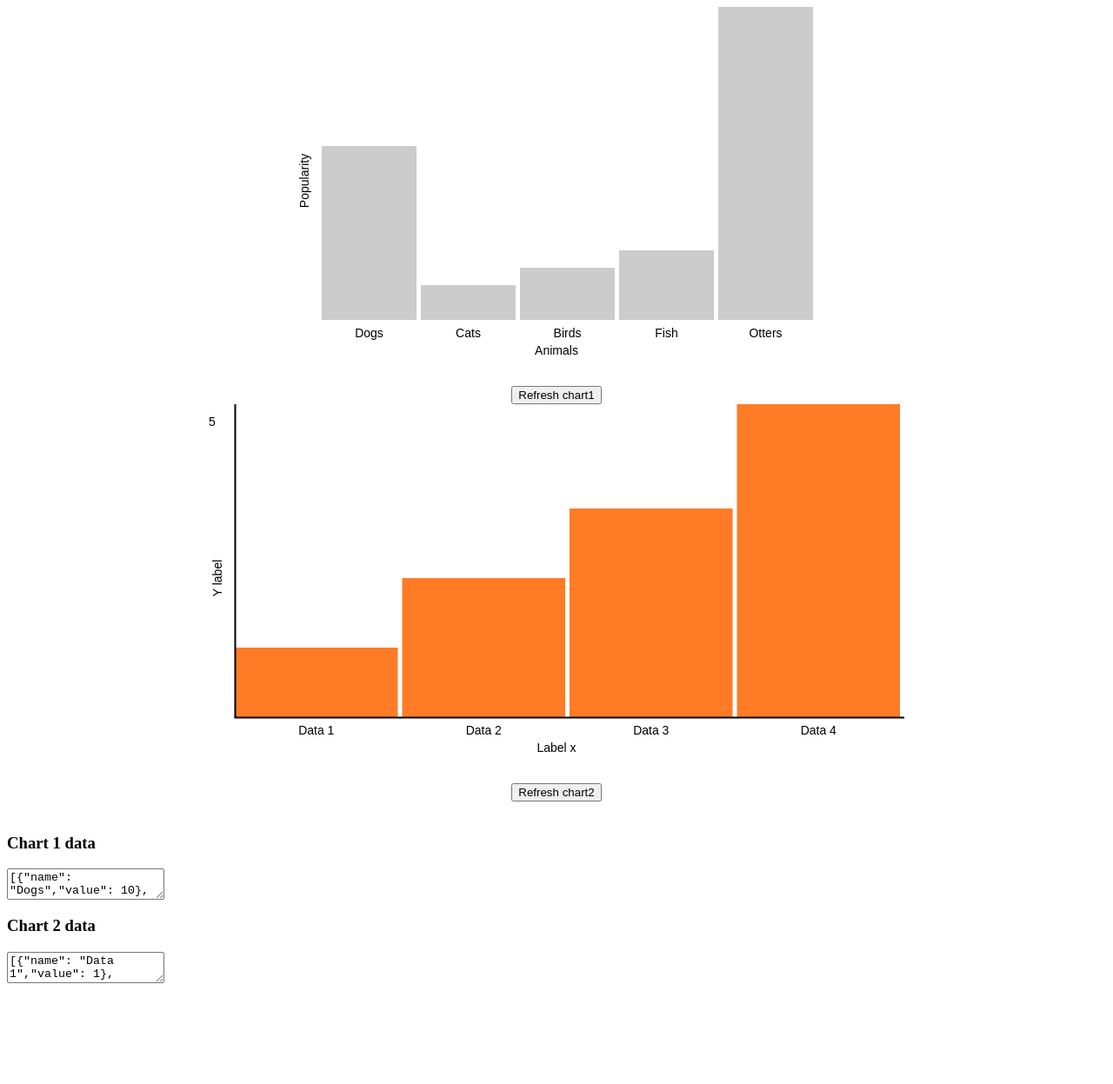
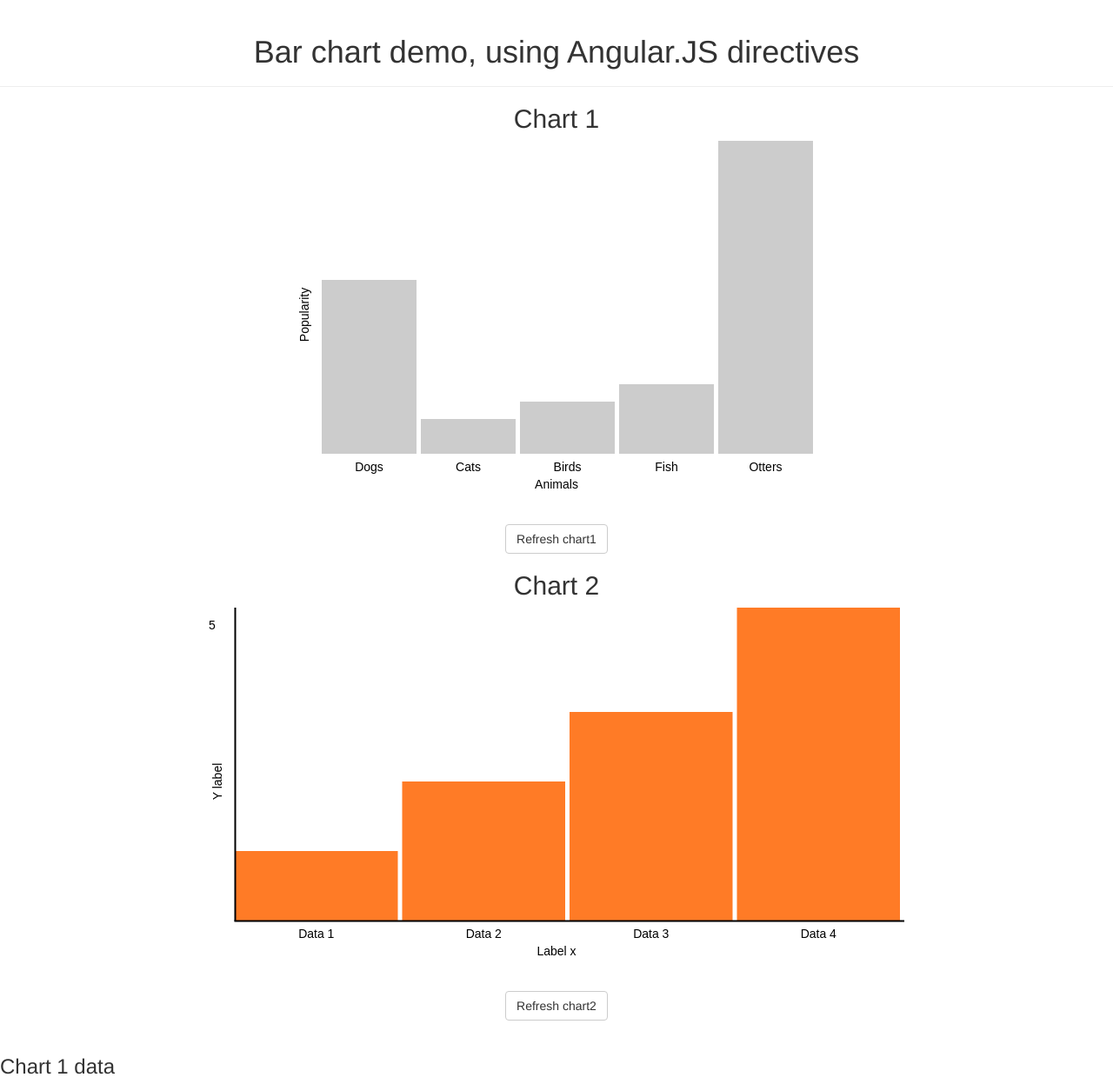
Before and after one commit to edsalter/chartDemo, a website: page index.html in a window 1280 px wide. Shown: the top 1247 px of the page at 87% size. Before the commit the page ends 1139 px from the top, so only its background shows below. Drawn offline with nearby package versions, Linux system fonts and the light colour scheme.

Commit message:
add bootstrap and styling

```diff
--- a/bower.json
+++ b/bower.json
@@ -16,10 +16,10 @@
   "dependencies": {
     "raphael": "^2.1.4",
     "angular": "~1.5",
-    "underscore" :"~1.8.3"
+    "underscore" :"~1.8.3",
+    "bootstrap": "~3.3.6"
   },
   "description": "",
   "moduleType": [],
-  "license": "MIT",
   "private": true
 }
--- a/index.html
+++ b/index.html
@@ -7,22 +7,30 @@
                 display: block;
             }
         </style>
+
+        <link rel="stylesheet" href="bower_components/bootstrap/dist/css/bootstrap.css" />
+
     </head>
 
     <body ng-app="chartDemoRaphael" ng-controller="appController">
+        <div class="page-header">
+            <h1 class="text-center">Bar chart demo, using Angular.JS directives</h1>
+        </div>
 
+        <h2 class="text-center">Chart 1</h2>
         <bar-chart class="chart" user-data="userData" id="chart1" label-y="Popularity" label-x="Animals" bar-color="#ccc"></bar-chart>
 
+        <h2 class="text-center">Chart 2</h2>
         <bar-chart class="chart" user-data="userData2" id="chart2" width="800" height="400" label-y="Y label" label-x="Label x" show-axis-values="true"></bar-chart>
 
         <br />
 
         <h3>Chart 1 data</h3>
-        <textarea ng-model="userData"></textarea>
+        <textarea class="form-control" rows="5" ng-model="userData"></textarea>
         <br />
 
         <h3>Chart 2 data</h3>
-        <textarea ng-model="userData2"></textarea>
+        <textarea class="form-control" rows="5" ng-model="userData2"></textarea>
 
         <!-- TODO setup grunt script -->
         <script type="text/javascript" src="bower_components/underscore/underscore.js"></script>
--- a/src/directives/BarChart.js
+++ b/src/directives/BarChart.js
@@ -2,7 +2,7 @@
 app.directive('barChart',["BarChart", function(BarChart) {
     return {
         restrict: 'AE',
-        template: '<div><br /><br /><button ng-click="updateChart()">Refresh {{id}}</button></div>',
+        template: '<div><br /><br /><button class="btn btn-default" ng-click="updateChart()">Refresh {{id}}</button></div>',
         scope: {
             labelX: "@",
             labelY: "@",
```
